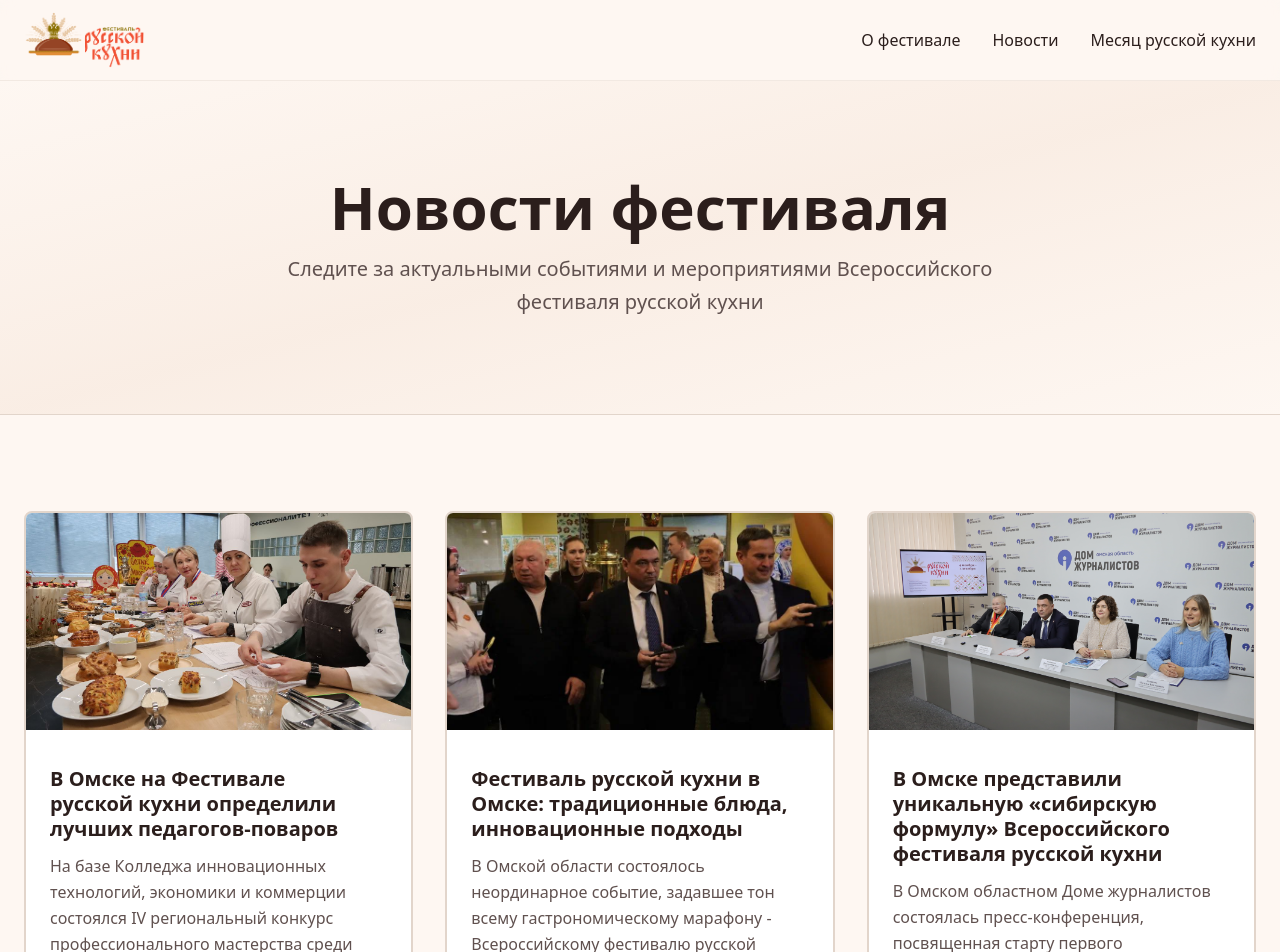
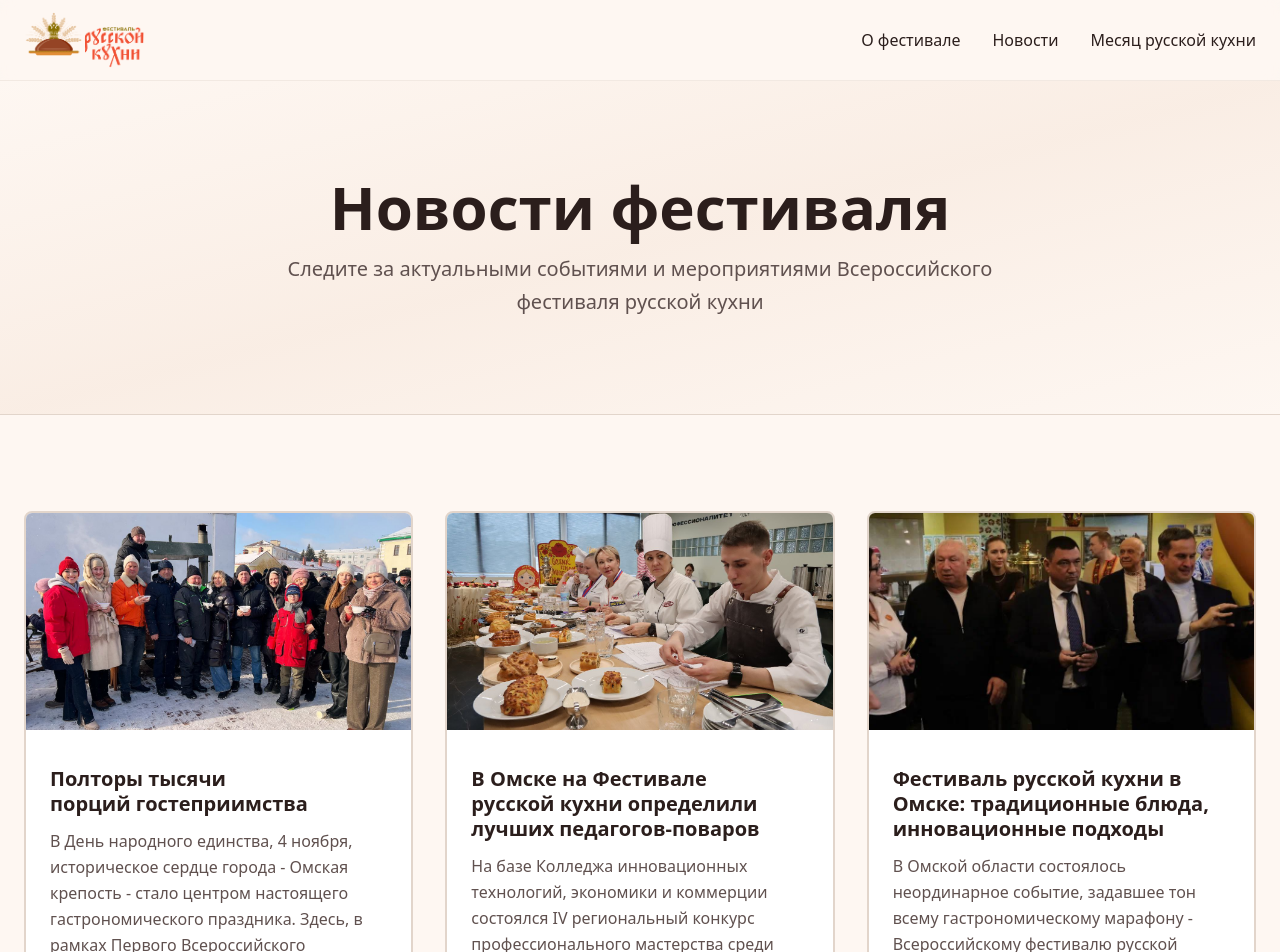
Before and after one commit to KITEK-projects/russian-cuisine-festival, a Next.js app: page /news in a window 1280 px wide. Shown: the top 952 px of the page. Built offline with nearby package versions, Linux system fonts and the light colour scheme.

Commit message:
feat: new news

```diff
--- a/public/articles.ts
+++ b/public/articles.ts
@@ -14,6 +14,7 @@ export const articles: IArticle[] = [
         title: "Первый всероссийский Фестиваль русской кухни пройдет в Омске",
         excerpt:
             "По инициативе Минпромторга России и Департамента Управления Президента Российской Федерации по общественным проектам Омск вошел в число ключевых городов страны, где в День народного единства стартует масштабный Фестиваль русской кухни. Мероприятие, направленное на возрождение и популяризацию гастрономических традиций, станет ежегодным.",
+        images: ["/articles/PR/1.jpg"],
         content: `
         <p>Центральной площадкой праздника 4 ноября станет исторический парк «Омская крепость». Здесь развернется главное событие фестиваля – «Ярмарка русской кухни». Гостей ждет яркая программа: работа точек горячего питания и кулинарные мастер-классы от ведущих шеф-поваров города, которые раскроют секреты приготовления исконно русских блюд.</p>
         <br/>
@@ -167,7 +168,11 @@ export const articles: IArticle[] = [
         title: "В Омске на Фестивале русской кухни определили лучших педагогов-поваров",
         excerpt:
             "На базе Колледжа инновационных технологий, экономики и коммерции состоялся IV региональный конкурс профессионального мастерства среди педагогов по компетенции «Поварское дело». Мероприятие прошло в рамках Всероссийского фестиваля русской кухни.",
-        images: ["/articles/contest/1.jpg", "/articles/contest/2.jpg", "/articles/contest/3.jpg"],
+        images: [
+            "/articles/contest/1.jpg",
+            "/articles/contest/2.jpg",
+            "/articles/contest/3.jpg",
+        ],
         content: `
         <p>
         Участникам предстояло выполнить сложное задание – приготовить блюдо русской кухни - кулебяку. В конкурсе приняли участие преподаватели из 19 профессиональных образовательных учреждений Омской области.
@@ -216,4 +221,28 @@ export const articles: IArticle[] = [
     </p>
     `,
     },
+    {
+        id: "5",
+        title: "Полторы тысячи порций гостеприимства",
+        excerpt:
+            "В День народного единства, 4 ноября, историческое сердце города - Омская крепость - стало центром настоящего гастрономического праздника. Здесь, в рамках Первого Всероссийского фестиваля русской кухни, состоялась Ярмарка, главным символом которого стало массовое, щедрое угощение для всех гостей.",
+        images: ["/articles/Fair/1.jpg"],
+        content: `
+<p>
+В рамках фестиваля силами шеф-повара Олега Мамонтова и студентов КИТЭК было приготовлено и бесплатно роздано 1500 порций легендарной пшённой каши с мясом - традиционного блюда русской полевой кухни. Кроме каши, чтобы согреть омичей и гостей города в ноябрьский день, участники от «Казачьей слободы» сварили 300 порций наваристого «Борща дружбы».
+</p>
+<br/>
+<p>
+«Эти цифры — лучшее доказательство того, что фестиваль удался и попал точно в цель, - отметил министр промышленности и торговли Омской области Андрей Посаженников. - Мы ставили перед собой задачу не просто организовать ярмарку, а возродить дух русского гостеприимства, где за одним большим столом могут собраться тысячи людей. Бесплатное угощение стало нашим главным приглашением к этому столу. Увидев, с каким теплом и интересом омичи откликнулись, мы уверены: фестиваль станет любимой традицией».
+</p>
+<br/>
+<p>
+Помимо массового угощения, гостей ждали ярмарочные ряды с блюдами русской и сибирской кухни.
+</p>
+<br/>
+<p>
+Ярмарка русской кухни стала ярким стартом для долгосрочного проекта — «Месяца русской кухни», который продлится в заведениях Омска до 1 декабря. Теперь у каждого есть возможность продолжить гастрономическое путешествие и оценить всё разнообразие русских блюд в меню ресторанов-участников. Познакомиться с участниками можно на нашем сайте в разделе "Месяц русской кухни".
+</p>
+    `,
+    },
 ]
```
Also changed, not shown: public/articles/Fair/1.jpg (added), public/articles/PR/1.jpg (added).
